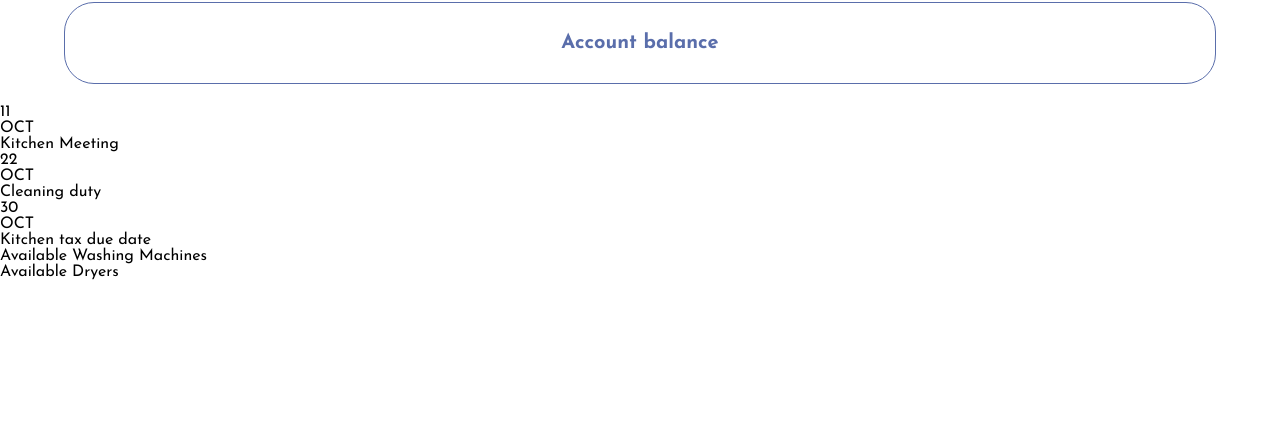
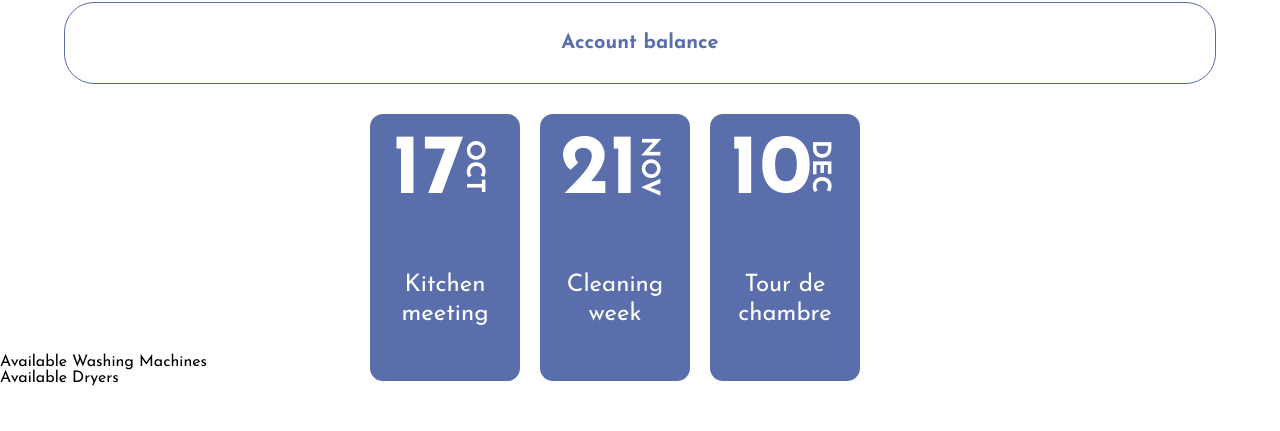
Before and after one commit to vlkeniko/dorm8s, a React (Create React App) app: page / in a window 1280 px wide. Shown: the part 158-589 px from the top of the page. Built offline with nearby package versions, Linux system fonts and the light colour scheme; no server answers; a web font is replaced by a local one.

Commit message:
homePage-calendar

```diff
--- a/src/App.css
+++ b/src/App.css
@@ -435,3 +435,82 @@ body {
   float: right;
   margin-bottom: 20px;
 }
+
+
+/* ---    CALENDAR - Home page    ---*/
+.calendar-wrapper {
+  font-family: 'Josefin Sans';
+  margin: 0 auto;
+  width: 50%;
+}
+
+.calendar-flex {
+  display: flex;
+  flex-wrap: wrap;
+/*   margin: 0 -10px; */
+}
+
+.calendar-flex li {
+  text-align: center;
+  flex: 1 1 200px;
+  margin: 10px;
+}
+
+.calendar-cards {
+  list-style: none;
+  margin: 0;
+  height: 250px;
+/*   padding: 0; */
+}
+
+.calendar-cards li {
+/*   border: 2px solid #490A3D; */
+  border-radius:13px;
+  background-color: #5A6EAB;
+  color: #fff;
+/*   flex: 1 1 200px; */
+  max-width: 150px;
+  text-align: center;
+/*   display: flex; */
+/*   flex-wrap: wrap; */
+}
+
+.date-nr {
+  display: flex;
+/*   align-items: center; */
+  text-align: center;
+  margin-left: 20px;
+  margin-right: 20px;
+}
+
+.nr {
+/*   background-color: #490A3D; */
+  color: white;
+  margin-top: 15px;
+  margin-left: auto;
+  margin-right: auto;
+/*   padding: 10px; */
+/*   padding-right: 0; */
+  font-size: 85px;
+  font-weight: bold;
+/*   display: flex; */
+}
+
+.vertical-date {
+/*   background-color: green; */
+  transform: rotate(90deg);
+  font-size: 25px;
+  font-weight: semibold;
+  height: 20%;
+  margin-top: 40px;
+  margin-left: -20px;
+}
+
+.calendar-cards p {
+  color: white;
+  font-size: 24px;
+  font-weight: medium;
+  line-height: 29px;
+  padding-bottom: 50px;
+  margin-top: 0;
+}
--- a/src/components/Calendar.js
+++ b/src/components/Calendar.js
@@ -2,32 +2,58 @@ import React from "react";
 
 export default function Calendar() {
   return (
-    <div className="calendar">
+    // <div className="calendar">
+    //   <div className="event">
+    //     <div className="date">
+    //       <div className="day">11</div>
+    //       <div className="month">OCT</div>
+    //     </div>
+    //     <div className="event-title">Kitchen Meeting</div>
+    //   </div>
 
-      <div className="event">
-        <div className="date">
-          <div className="day">11</div>
-          <div className="month">OCT</div>
-        </div>
-        <div className="event-title">Kitchen Meeting</div>
-      </div>
+    //   <div className="event">
+    //     <div className="date">
+    //       <div className="day">22</div>
+    //       <div className="month">OCT</div>
+    //     </div>
+    //     <div className="event-title">Cleaning duty</div>
+    //   </div>
 
-      <div className="event">
-        <div className="date">
-          <div className="day">22</div>
-          <div className="month">OCT</div>
-        </div>
-        <div className="event-title">Cleaning duty</div>
-      </div>
+    //   <div className="event">
+    //     <div className="date">
+    //       <div className="day">30</div>
+    //       <div className="month">OCT</div>
+    //     </div>
+    //     <div className="event-title">Kitchen tax due date</div>
+    //   </div>
+    // </div>
 
-      <div className="event">
-        <div className="date">
-          <div className="day">30</div>
-          <div className="month">OCT</div>
-        </div>
-        <div className="event-title">Kitchen tax due date</div>
-      </div>
+    <div class="calendar-wrapper">
+      <ul class="calendar-flex calendar-cards">
+        <li>
+          <div class="date-nr">
+            <h1 class="nr">17</h1>
+            <h4 class="vertical-date">OCT</h4>
+          </div>
+          <p>Kitchen meeting</p>
+        </li>
 
+        <li>
+          <div class="date-nr">
+            <h1 class="nr">21</h1>
+            <h4 class="vertical-date">NOV</h4>
+          </div>
+          <p>Cleaning week</p>
+        </li>
+
+        <li>
+          <div class="date-nr">
+            <h1 class="nr">10</h1>
+            <h4 class="vertical-date">DEC</h4>
+          </div>
+          <p>Tour de chambre</p>
+        </li>
+      </ul>
     </div>
   );
 }
```
